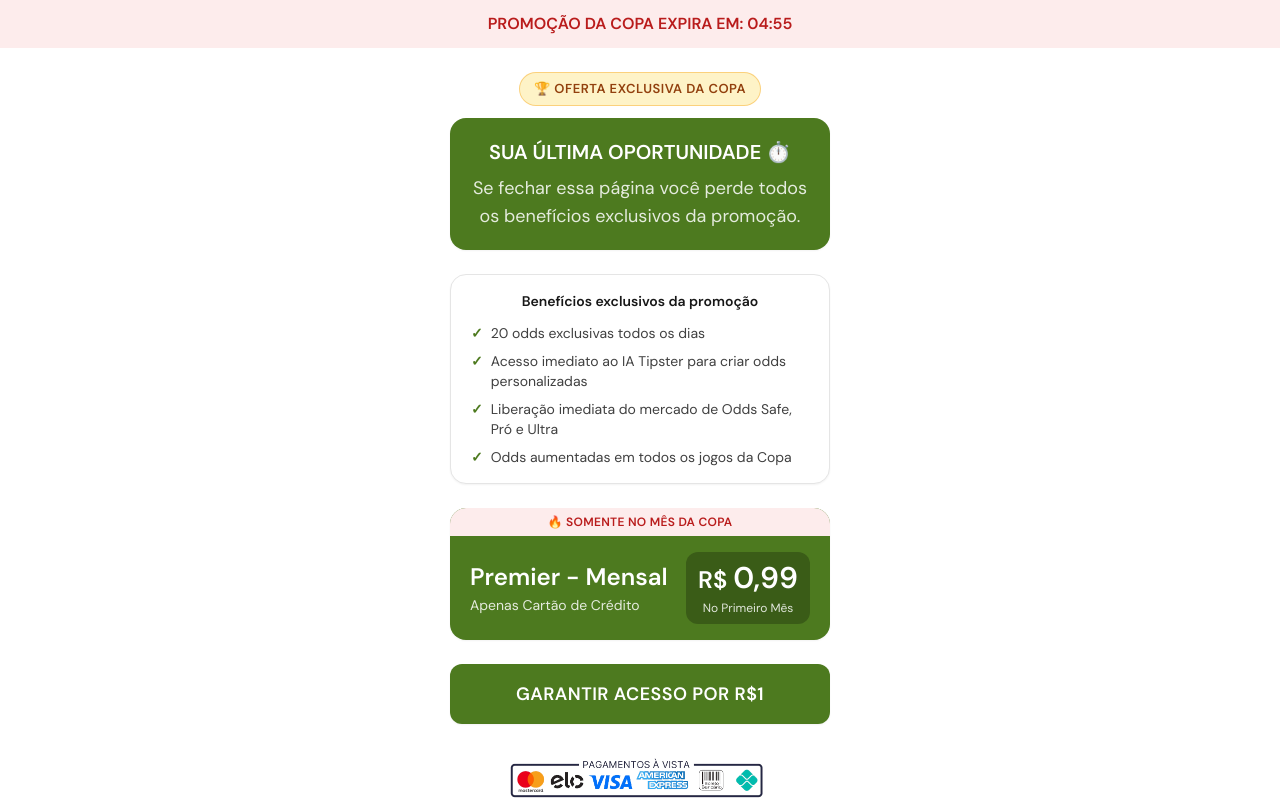
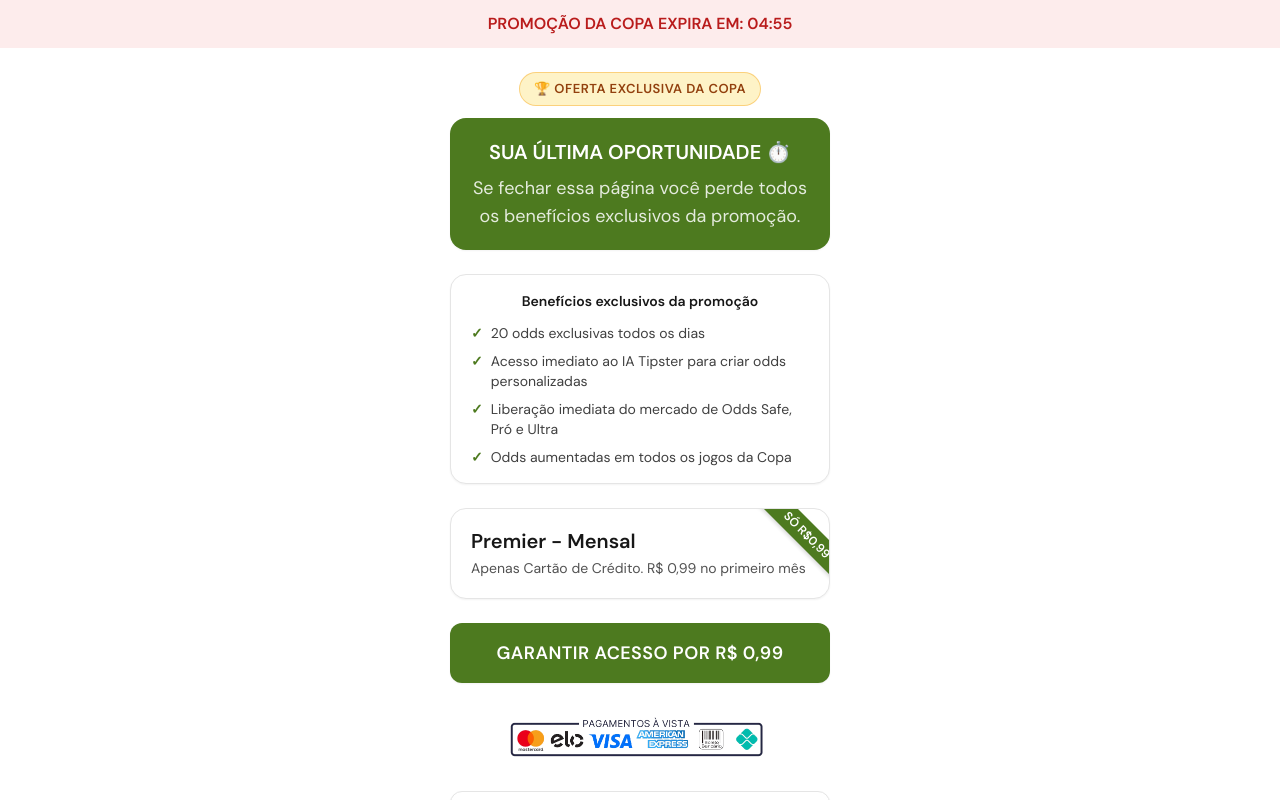
Before and after one commit to guilhermesimas542-lab/Premier-Claude-code, a React (Vite) app: page /bd2 in a window 1280 px wide. Shown: the top 800 px of the page. Built offline with nearby package versions, Linux system fonts and the light colour scheme; no server answers; the database is empty; the HTML template or start-up script is replaced by a standard one; a web font is replaced by a local one.

Commit message:
Changes
Co-authored-by: guilhermesimas542-lab <256834992+guilhermesimas542-lab@users.noreply.github.com>

```diff
--- a/src/pages/Backredirect2.tsx
+++ b/src/pages/Backredirect2.tsx
@@ -94,33 +94,34 @@ export default function Backredirect2() {
         </div>
 
         {/* 5) OFFER CARD */}
-        <div className="relative overflow-hidden rounded-2xl shadow-sm" style={{ backgroundColor: OLIVE }}>
-          {/* Top red banner */}
+        <div className="relative overflow-hidden rounded-2xl border border-neutral-200 bg-white shadow-sm p-5">
+          {/* Diagonal ribbon */}
           <div
-            className="w-full text-center py-1.5 font-bold text-[11px] sm:text-xs tracking-wide"
-            style={{ backgroundColor: RED_BG, color: RED_TEXT }}
+            className="absolute pointer-events-none"
+            style={{
+              top: "14px",
+              right: "-38px",
+              width: "120px",
+              transform: "rotate(45deg)",
+              backgroundColor: OLIVE,
+              color: "#fff",
+              textAlign: "center",
+              padding: "3px 0",
+              fontWeight: 700,
+              fontSize: "12px",
+              boxShadow: "0 2px 4px rgba(0,0,0,0.15)",
+            }}
           >
-            🔥 SOMENTE NO MÊS DA COPA
+            SÓ R$0,99
           </div>
-          <div className="flex items-center justify-between gap-3 px-5 py-4">
-            <div className="text-white">
-              <div className="font-extrabold text-xl sm:text-2xl leading-tight">
+          <div className="flex items-center gap-4">
+            <div className="flex-1">
+              <h1 className="font-extrabold text-xl text-neutral-900 leading-tight">
                 Premier - Mensal
-              </div>
-              <div className="text-xs sm:text-sm text-white/85 mt-0.5">
-                Apenas Cartão de Crédito
-              </div>
-            </div>
-            <div
-              className="rounded-lg px-3 py-2 text-center text-white shrink-0"
-              style={{ backgroundColor: "rgba(0,0,0,0.25)" }}
-            >
-              <div className="font-extrabold text-2xl leading-none">
-                R$ <span className="text-3xl">0,99</span>
-              </div>
-              <div className="text-[10px] sm:text-xs mt-1 text-white/85">
-                No Primeiro Mês
-              </div>
+              </h1>
+              <p className="text-xs sm:text-sm text-neutral-600 mt-1">
+                Apenas Cartão de Crédito. R$ 0,99 no primeiro mês
+              </p>
             </div>
           </div>
         </div>
@@ -132,7 +133,7 @@ export default function Backredirect2() {
           className="block w-full text-center rounded-xl py-4 font-extrabold uppercase tracking-wide text-white text-base sm:text-lg shadow-sm hover:opacity-95 transition"
           style={{ backgroundColor: OLIVE }}
         >
-          Garantir acesso por R$1
+          Garantir acesso por R$ 0,99
         </a>
 
         {/* 7) PAYMENT METHODS */}
```
